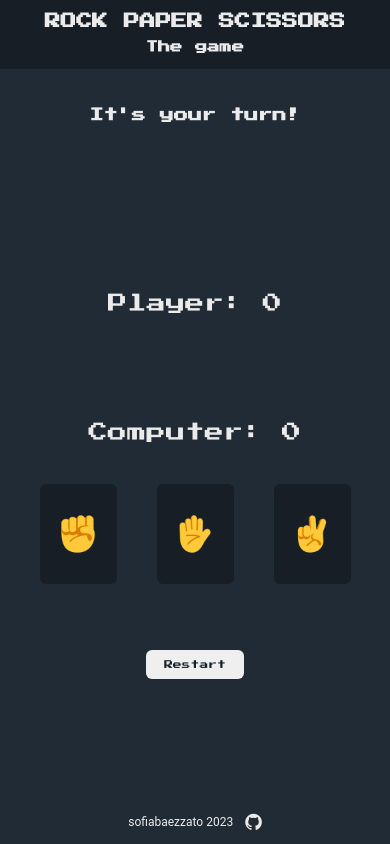
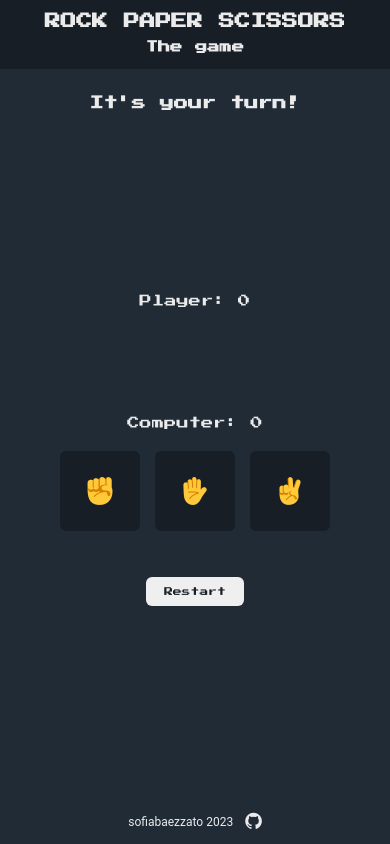
Before and after one commit to expecto-patronum98/rock-paper-scissors, a plain HTML site: page index.html in a window 390 px wide. Both pictures are taken after a click on the button "Play!". Drawn offline with Linux system fonts and the light colour scheme.

Commit message:
Add responsive layout

```diff
--- a/index.html
+++ b/index.html
@@ -14,6 +14,7 @@
     <script src="./script.js" defer></script>
 </head>
 <body>
+    <div class="page-container">
         <div class="container-gameover" id="gameover">
             <img src="" id="message-img">
             <p class="msg-gameover" id="message-gameover">You Win!</p>
@@ -21,6 +22,9 @@
         </div>
 
         <div class="container-startpage" id="startpage">
+            <audio autoplay muted id="audioIntro">
+                <source src="./audio/intro.mp3" type="audio/mp3">
+            </audio>
             <h1 class="rps">ROCK PAPER SCISSORS</h1>
             <h3 class="rps-subtitle">The game</h3>
             <p class="explainer">Choose wisely. First to score 5 points wins the game.</p>
@@ -57,15 +61,19 @@
                 </div>
             </div>
             <div class="buttons-container">
+                <div class="buttons">
                     <button class="btn" id="rock-btn" data-selection="rock"><img src="./img/rock.png" class="img-btn" alt="rock"></button>
                     <button class="btn" id="paper-btn" data-selection="paper"><img src="./img/paper.png" class="img-btn" alt="paper"></button>
                     <button class="btn" id="scissors-btn" data-selection="scissors"><img src="./img/scissors.png" class="img-btn" alt="scissors"></button>
+                </div>
             </div>
             <div class="restart" id="restart">
                 <button class="restart-btn" id="restartBtn">Restart</button>
                 <i class="fa-solid fa-arrow-rotate-left"></i>
             </div>
         </main>
+    </div>
+
     <footer class="footer-container">
 
         <a href="https://github.com/sofiabaezzato" class="copy">
--- a/script.js
+++ b/script.js
@@ -39,10 +39,13 @@ const selectionBtns = document.querySelectorAll('[data-selection]');
 const playAgainBtn = document.getElementById('playagain-btn');
 const restartBtn = document.getElementById('restartBtn');
 
+const audioIntro = document.getElementById('audioIntro')
+
 startgameBtn.addEventListener('click', () => {
     startgameBtn.style.visibility = 'hidden';
     setTimeout(() => {
         startgameOverlay.style.visibility = 'hidden';
+        audioIntro.pause();
     }, 300);
 }, { once: true });
 
--- a/style.css
+++ b/style.css
@@ -10,7 +10,6 @@
 
 body {
     font-family: var(--body-font);
-
     color: var(--neutral-color);
     background-color: var(--second-color);
     scroll-behavior: smooth;
@@ -24,7 +23,8 @@ main {
     margin-right: auto;
     width: 90%;
     max-width: 1200px;
-    gap: 22px;
+    gap: 32px;
+    padding-bottom: 2.5rem; /* test */
 }
 
 button {
@@ -150,14 +150,43 @@ img {
 }
 
 
-.buttons-container {
+/* .buttons-container {
     width: 100%;
     display: flex;
     justify-content: center;
     align-items: center;
     background-color: var(--second-color);
     z-index: 1;
+} */
+
+/* TEST */
+
+.page-container {
+    position: relative;
+    min-height: 100vh;
 }
+
+.buttons-container {
+    display: flex;
+    justify-content: center;
+}
+
+.buttons {
+    display: grid;
+    justify-content: center;
+    width: 80%; /* 630px */
+    grid-template-columns: repeat(auto-fit, minmax(160px, 160px));
+    gap: 15px;
+}
+
+.btn {
+    display: flex;
+    justify-content: center;
+    align-items: center;
+    height: 160px;
+}
+
+/* END TEST */
 
 
 .restart {
@@ -174,9 +203,9 @@ img {
     background-color: hsl(212, 24%, 12%);
     border: none;
     border-radius: 6px;
-    height: 160px;
+/*     height: 160px;
     width: 160px;
-    margin: 20px;
+    margin: 20px; */
     font-size: var(--small-font-size);
 }
 
@@ -204,9 +233,10 @@ img {
 }
 
 .footer-container {
-    position: absolute;
+    position: fixed;
     bottom: 0;
     left: 0;
+    height: 2.5rem;
     width: 100%;
 
     color: var(--neutral-color);
@@ -337,6 +367,10 @@ img {
         margin-right: auto;
     }
 
+    main {
+        gap: 22px;
+    }
+
     .header {
         height: fit-content;
         padding: 8px 0 8px 0;
@@ -380,26 +414,47 @@ img {
         padding: 8px 0 8px;
     }
 
-    .score-container {
-        font-size: var(--small-font-size);
+    .score-container,
+    .computer-score,
+    #computer-score,
+    #player-score {
+        font-size: 0.7rem;
+    }
+
+/*     .btn {
+        height: 100px;
+        width: 100px;
+    } */
+
+    .img-btn {
+        height: 30px;
+        width: 30px;
+    }
+
+/*     .img-played {
+        height: 30px;
+        width: auto;
+    } */
+
+    .buttons {
+        width: 90%; /* 630px */
+        grid-template-columns: repeat(auto-fit, minmax(80px, 80px));
     }
 
     .btn {
-        height: 100px;
-        width: 100px;
-    }
-
-    .img-btn {
-        height: 40px;
-        width: auto;
-    }
-
-    .img-played {
-        height: 30px;
-        width: auto;
+        height: 80px;
     }
 
     .play-again-btn {
         font-size: 0.7rem;
     }
+
+    .msg-gameover {
+        font-size: 0.9rem;
+    }
+
+    .text {
+        padding: 12px 0 0 0;
+        height: 110px;
+    }
   }
```
Lines whose indentation alone changed are shown as unchanged.
